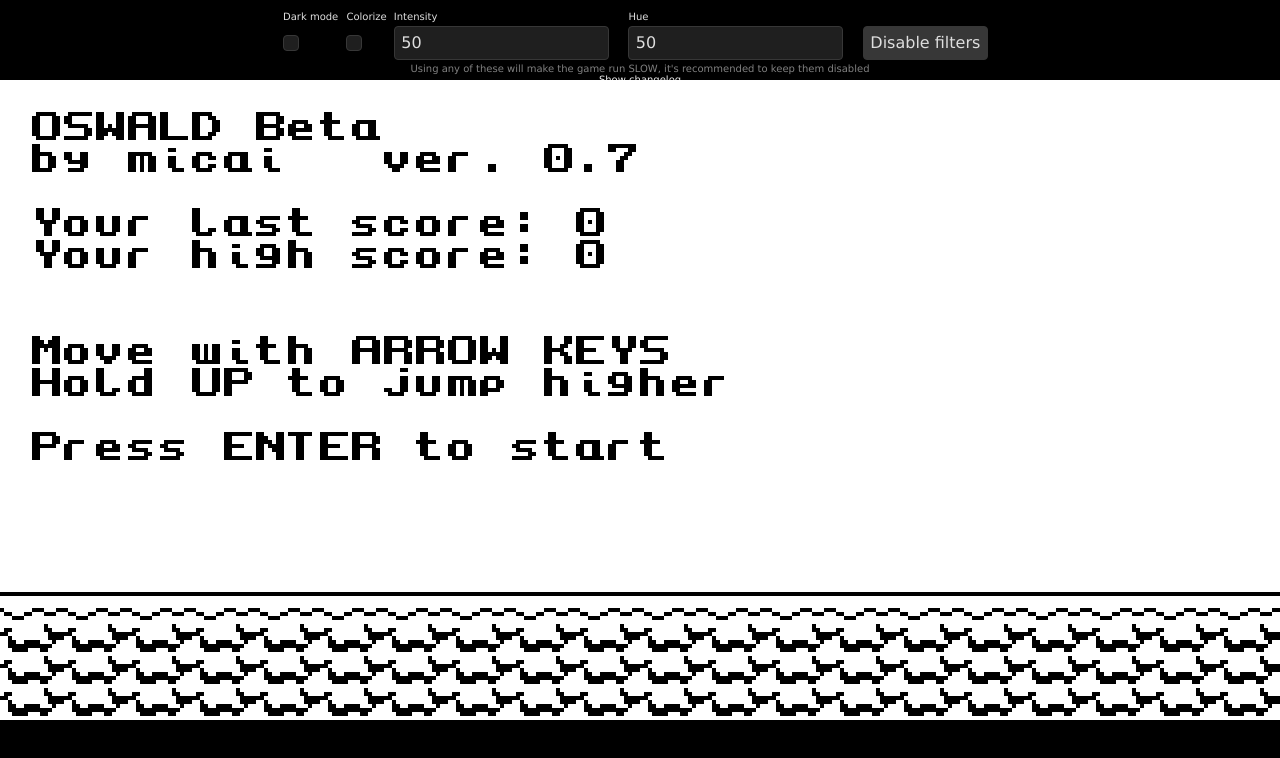
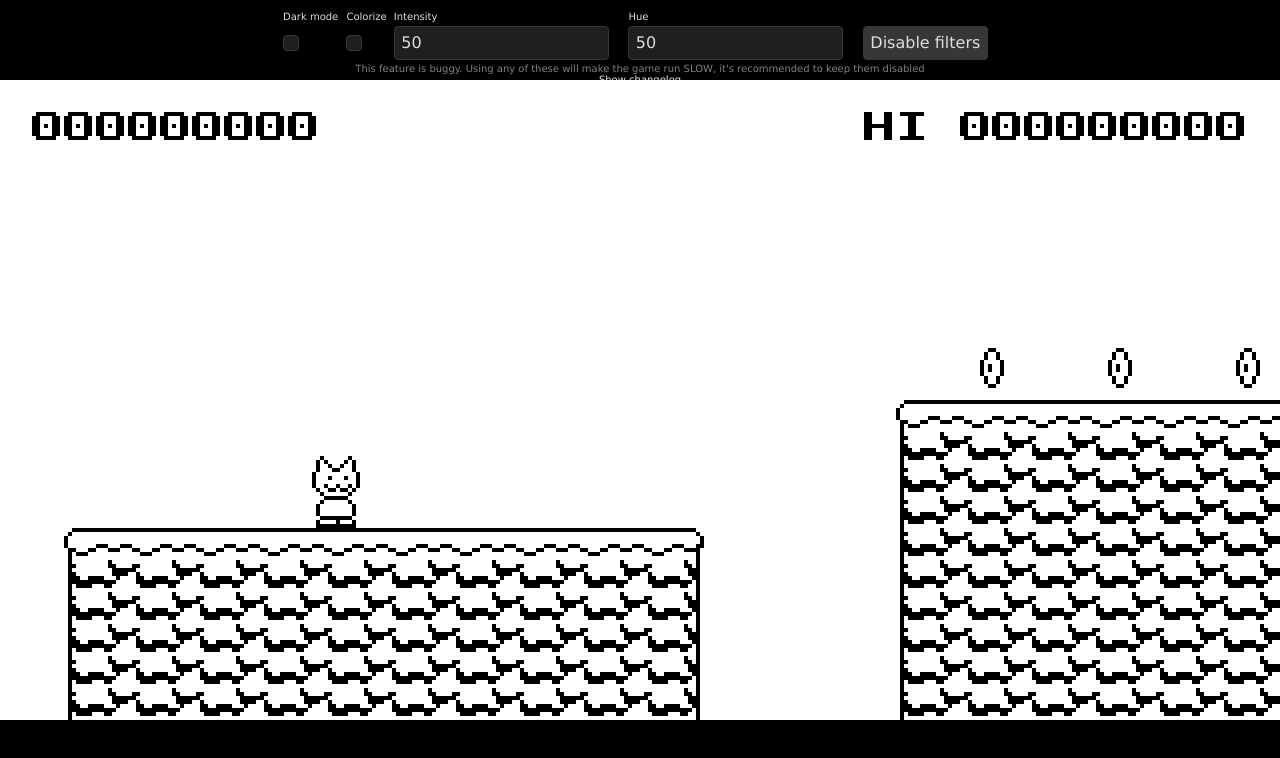
Before and after one commit to micai98/oswald, a plain HTML site: page index.html in a window 1280 px wide. Drawn offline with Linux system fonts and the light colour scheme.

Commit message:
0.8
  - started to make the game look more like a finished product
    - debug display is off by default (can be brought back up with the "dbg" code or F11 key)
	- removed the title screen, the game now starts at the beginning of the level and waits for player's input to start scrolling and counting score
  - removed debug camera controls
  - player can now move with WASD and jump with spacebar
  - player can no longer kill enemies while dead
  - added a death animation for the player
  - added sound effects (can be muted with F2)
  - fixed a bug that caused scrolling speed to go above max
  - reduced max scrolling speed from 2.4 to 2.3
  - increased the main scene's width from 100000 to 500000
  - the scene should now automatically extend when the player's close to reaching its end (i have no idea if this works)
  - added 2 new prefabs

```diff
--- a/game.js
+++ b/game.js
@@ -1517,6 +1517,26 @@ __sprite_init__(this, s_kot_hat, 16, 22, 8, 11, 'Box', 8, 3, 13, 8, 22, ['img/s_
 /***********************************************************************
  * SOUNDS
  ***********************************************************************/
+function __snd_jump() {
+__audio_init__(this, snd_jump, '', '', 'aud/jump.ogg');
+}; var snd_jump = new __snd_jump();
+
+function __snd_coin() {
+__audio_init__(this, snd_coin, '', '', 'aud/coin.ogg');
+}; var snd_coin = new __snd_coin();
+
+function __snd_stomp() {
+__audio_init__(this, snd_stomp, '', '', 'aud/stomp.ogg');
+}; var snd_stomp = new __snd_stomp();
+
+function __snd_dead() {
+__audio_init__(this, snd_dead, '', '', 'aud/dead.ogg');
+}; var snd_dead = new __snd_dead();
+
+function __snd_trampoline() {
+__audio_init__(this, snd_trampoline, '', '', 'aud/trampoline.ogg');
+}; var snd_trampoline = new __snd_trampoline();
+
 
 
 /***********************************************************************
@@ -1652,6 +1672,8 @@ this.enemy_bounce_high = 1;
 // Functions
 this.die = function() {
 	if(!this.dead) {
+		instance_create(x, y, o_kot_dead);
+		sound_c_play(snd_dead);
 		last_score = hud_object.score;
 		highscore_update();
 		this.dead = true;
@@ -1672,16 +1694,18 @@ if(this.vy < 0) { this.diry = -1 }
 
 // - Controls and movement -
 // Jumping
-if(keyboard_check_pressed(k_up)) {
+if(input_pressed(k_up, k_jump, vk_w)) {
+	game_started = true;
 	this.jumpbuffer = this.jumpbuffer_max;
 }
 
 if(this.jumpbuffer > 0 && place_meeting(x, y-8, o_dev_solid) == null && (this.grounded || (this.coyote > 0 && this.diry != -1))) {
 	this.jumpbuffer = 0;
 	this.vy = -this.jumppower;
-}
-
-if(keyboard_check_released(k_up) && this.diry == -1 && !this.jumpbrake_disabled ) {
+	sound_c_play(snd_jump);
+}
+
+if(input_released(k_up, k_jump, vk_w) && this.diry == -1 && !this.jumpbrake_disabled ) {
 	this.vy *= this.jumpbrake;
 }
 
@@ -1696,8 +1720,9 @@ if(!this.grounded) {
 }
 
 // Horizontal movement
-this.keyx = (keyboard_check(k_right) - keyboard_check(k_left));
+this.keyx = (input_down_int(k_right, vk_d) - input_down_int(k_left, vk_a));
 if(keyx != 0) {
+	game_started = true;
 	this.sprite_dir = this.keyx;
 	this.vx += this.accel * this.keyx;
 	if(this.grounded) image_speed = 0.25;
@@ -1785,13 +1810,15 @@ with(this) {
 this.other = this.place_meeting(this.x, this.y, o_coin);
 if(this.other != null) {
 other.instance_destroy();
+sound_c_play(snd_coin);
 hud_object.score += 50;
 }
 this.other = this.place_meeting(this.x, this.y, o_enemy_rat);
 if(this.other != null) {
-if(!other.dead) {
+if(!other.dead && !this.dead) {
 	if(this.vy > 0) {
 		other.die();
+		sound_c_play(snd_stomp);
 		hud_object.score += 100;
 		if(keyboard_check(k_up)) this.vy = -(this.jumppower * this.enemy_bounce_high);
 		else this.vy = -(this.jumppower * this.enemy_bounce);
@@ -1803,6 +1830,7 @@ if(!other.dead) {
 this.other = this.place_meeting(this.x, this.y, o_trampoline);
 if(this.other != null) {
 if(y < other.y) {
+	sound_c_play(snd_trampoline);
 	this.vy = -this.jumppower * this.jumptrampoline;
 	this.jumpbrake_disabled = true;
 	other.image_speed = 0.5;
@@ -1817,7 +1845,7 @@ this.on_draw = function() {
 if (this.visible == 1) {
 __handle_sprite__(this);
 with(this) {
-if(!this.dead) draw_sprite_ext(player_character, image_index, ceil(x), ceil(y), 1*this.sprite_dir, 1, 0, 1);
+if(!this.dead) draw_sprite_ext(player_character, image_index, ceil(x), ceil(y), this.sprite_dir, 1, 0, 1);
 
 if(debug) {
 	draw_sprite_text(room_viewport_x+8, room_viewport_y+24, "X: " + x.toFixed(2).toString() + " Y: " + y.toFixed(2).toString() + " J: " + this.jumpbuffer.toString() + " C: " + this.coyote.toString() + (this.jumpbrake_disabled ? " BD" : ""));
@@ -1847,27 +1875,31 @@ this.reset = function() {
 	this.interval = camera_speedup_interval;
 	this.increment = camera_speedup_increment;
 }
-
-if(x+1000 > room_width) {
-	room_width += 2000;
-}
 }
 };
 this.on_destroy = on_destroy_i;
 this.on_step = function() {
 with(this) {
+if(!game_started) return;
+
 if(!player_object.dead) this.x += this.vx;
 
 if(this.tick >= this.interval) {
-	if(vx < camera_speedup_maxspeed) vx += camera_speedup_speed;
+	vx += camera_speedup_speed;
 	this.tick = 0;
 	this.interval += this.increment;
 	this.increment += camera_speedup_increment;
 }
 
+if(vx > camera_speedup_maxspeed) vx = camera_speedup_maxspeed;
+
 this.tick += 1;
 
-// debug
+if(x+2000 > room_width) {
+	room_width += 4000;
+}
+
+/* debug
 if(keyboard_check(vk_a)) {
 	x -= this.vx*4;
 }
@@ -1880,7 +1912,7 @@ if(keyboard_check(vk_s)) {
 if(keyboard_check(vk_d)) {
 	x += this.vx*2;
 }
-
+*/
 }
 };
 this.on_end_step = on_end_step_i;
@@ -1911,6 +1943,7 @@ this.pausepressed = false;
 this.chc = "";
 this.score = 0;
 this.tick = 0;
+game_started = false;
 
 this.reset_score = function() {
 	this.score = 0;
@@ -1921,6 +1954,8 @@ this.reset_score = function() {
 this.on_destroy = on_destroy_i;
 this.on_step = function() {
 with(this) {
+if(!game_started) return;
+
 if(this.tick >= 30) {
 		if(!player_object.dead) this.score += 1;
 		this.tick = 0;
@@ -1937,7 +1972,7 @@ if(!player_object.dead) {
 		this.pausepressed = false;
 	}
 } else {
-	if(keyboard_check_released(k_pause)) {
+	if(input_released(k_jump, k_pause)) {
 		room_goto_first();
 	}
 }
@@ -1946,6 +1981,8 @@ if(!player_object.dead) {
 this.on_end_step = function() {
 with(this) {
 ccheck();
+if(keyboard_check_pressed(vk_f2)) sound_enabled = !sound_enabled;
+if(keyboard_check_pressed(vk_f11)) debug = !debug;
 }
 };
 this.on_collision = on_collision_i;
@@ -1962,6 +1999,11 @@ this.hiscore_str = high_score.toString()
 
 draw_sprite_text(room_viewport_x + 8, room_viewport_y + 8 ,  "0".repeat(this.zeros-this.score_str.length)+score_str);
 
+if(debug) {
+	draw_set_color(255, 255, 255);
+	draw_sprite_text(room_viewport_x + 8, room_viewport_y + 138, "v. " + game_meta_version);
+	draw_sprite_text(room_viewport_x + 8, room_viewport_y + 146, "by micai");
+}
 
 if(tu_paused) {
 	draw_set_color(255, 255, 255);
@@ -1996,14 +2038,13 @@ this.on_destroy = on_destroy_i;
 this.on_step = on_step_i;
 this.on_end_step = function() {
 with(this) {
-/*
 if(!this.bound) {
 if(place_meeting(x, y+16, o_dev_solid)) image_index = 0;
 else if(place_meeting(x, y-16, o_dev_solid)) image_index = 1;
-else if(place_meeting(x+16, y, o_dev_solid)) image_index = 2;
-else if(place_meeting(x-16, y, o_dev_solid)) image_index = 3;
+//else if(place_meeting(x+16, y, o_dev_solid)) image_index = 2;
+//else if(place_meeting(x-16, y, o_dev_solid)) image_index = 3;
 this.bound = true;
-}*/
+}
 }
 };
 this.on_collision = on_collision_i;
@@ -2383,7 +2424,7 @@ draw_sprite_text(8, 88, "Press ENTER to start");
 }; var o_dev_mainmenu = new __o_dev_mainmenu();
 
 function __o_dev_cat_demo() {
-__instance_init__(this, o_dev_cat_demo, null, 1, 0, s_kot, 1, 20);
+__instance_init__(this, o_dev_cat_demo, null, 1, 0, s_kot, 1, 19);
 this.on_creation = function() {
 with(this) {
 image_speed = 0.1;
@@ -2406,7 +2447,7 @@ this.on_draw = on_draw_i;
 }; var o_dev_cat_demo = new __o_dev_cat_demo();
 
 function __o_bl_woodenblock() {
-__instance_init__(this, o_bl_woodenblock, null, 0, 0, s_woodenblock, 1, 82);
+__instance_init__(this, o_bl_woodenblock, null, 0, 0, s_woodenblock, 1, 80);
 this.on_creation = on_creation_i;
 this.on_destroy = on_destroy_i;
 this.on_step = on_step_i;
@@ -2425,7 +2466,7 @@ this.on_draw = on_draw_i;
 }; var o_bl_woodenblock = new __o_bl_woodenblock();
 
 function __o_bl_cave() {
-__instance_init__(this, o_bl_cave, null, 0, 0, s_cave, 1, 83);
+__instance_init__(this, o_bl_cave, null, 0, 0, s_cave, 1, 81);
 this.on_creation = on_creation_i;
 this.on_destroy = on_destroy_i;
 this.on_step = on_step_i;
@@ -2473,7 +2514,7 @@ this.on_draw = on_draw_i;
 }; var o_bl_cave = new __o_bl_cave();
 
 function __o_trampoline() {
-__instance_init__(this, o_trampoline, null, 1, 0, s_trampoline, 1, 84);
+__instance_init__(this, o_trampoline, null, 1, 0, s_trampoline, 1, 82);
 this.on_creation = function() {
 with(this) {
 image_speed = 0;
@@ -2499,6 +2540,37 @@ image_speed = 0;
 };
 this.on_draw = on_draw_i;
 }; var o_trampoline = new __o_trampoline();
+
+function __o_kot_dead() {
+__instance_init__(this, o_kot_dead, null, 1, 0, s_kot, 1, 84);
+this.on_creation = function() {
+with(this) {
+this.vy = -12;
+}
+};
+this.on_destroy = on_destroy_i;
+this.on_step = function() {
+with(this) {
+y += this.vy;
+if(this.vy < -1) this.vy *= 0.8;
+else this.vy += 0.5;
+if(y > room_width + 16) instance_destroy();
+}
+};
+this.on_end_step = on_end_step_i;
+this.on_collision = on_collision_i;
+this.on_roomstart = on_roomstart_i;
+this.on_roomend = on_roomend_i;
+this.on_animationend = on_animationend_i;
+this.on_draw = function() {
+if (this.visible == 1) {
+__handle_sprite__(this);
+with(this) {
+draw_sprite_ext(player_character, 0, ceil(x), ceil(y), player_object.sprite_dir, -1, 0, 1);
+}
+}
+};
+}; var o_kot_dead = new __o_kot_dead();
 
 
 
@@ -2509,80 +2581,31 @@ function __sc_init() {
 this.tiles = [
 [1000000,
 [ts_brick,
-[0,0,1,1,16,48]],
-[ts_ground,
-[96,0,16,16,0,128],
-[96,0,16,16,16,128],
-[96,0,16,16,32,128],
-[96,0,16,16,48,128],
-[96,0,16,16,64,128],
-[96,0,16,16,80,128],
-[96,0,16,16,96,128],
-[96,0,16,16,112,128],
-[96,0,16,16,128,128],
-[96,0,16,16,144,128],
-[96,0,16,16,160,128],
-[96,0,16,16,176,128],
-[96,0,16,16,192,128],
-[96,0,16,16,208,128],
-[96,0,16,16,224,128],
-[96,0,16,16,240,128],
-[96,0,16,16,256,128],
-[96,0,16,16,272,128],
-[96,0,16,16,288,128],
-[96,0,16,16,304,128],
-[160,0,16,16,16,144],
-[160,0,16,16,32,144],
-[160,0,16,16,48,144],
-[160,0,16,16,64,144],
-[160,0,16,16,80,144],
-[160,0,16,16,64,144],
-[160,0,16,16,48,144],
-[160,0,16,16,32,144],
-[160,0,16,16,16,144],
-[160,0,16,16,0,144],
-[160,0,16,16,16,144],
-[160,0,16,16,32,144],
-[160,0,16,16,48,144],
-[160,0,16,16,64,144],
-[160,0,16,16,80,144],
-[160,0,16,16,96,144],
-[160,0,16,16,112,144],
-[160,0,16,16,128,144],
-[160,0,16,16,144,144],
-[160,0,16,16,160,144],
-[160,0,16,16,176,144],
-[160,0,16,16,192,144],
-[160,0,16,16,208,144],
-[160,0,16,16,224,144],
-[160,0,16,16,240,144],
-[160,0,16,16,256,144],
-[160,0,16,16,272,144],
-[160,0,16,16,288,144],
-[160,0,16,16,304,144]]]];
+[0,0,1,1,16,48]]]];
 this.objects = [
-[{o:o_dev_mainmenu, x:0, y:0}],
-[{o:o_dev_cat_demo, x:48, y:117}]];
+[{o:o_hud, x:0, y:0}]];
 this.start = function() {
 __room_start__(this, sc_init, 320, 160, 60, 255, 255, 255, null, 0, 0, 0, 320, 160, null, 50, 50);
+
+room_goto_next();
 };
 }
 var sc_init = new __sc_init();
 tu_scenes.push(sc_init);
-function __sc_demo () {
+function __sc_game() {
 this.tiles = [
 ];
 this.objects = [
 [{o:o_kot, x:80, y:96}],
-[{o:o_camera, x:80, y:0}],
+[{o:o_camera, x:140, y:0}],
 [{o:o_hud, x:0, y:16}],
 [{o:o_world_generator, x:0, y:0}]];
 this.start = function() {
-__room_start__(this, sc_demo , 100000, 160, 60, 255, 255, 255, null, 0, 0, 0, 320, 160, o_camera, 320, 160);
-};
-}
-var sc_demo  = new __sc_demo ();
-tu_scenes.push(sc_demo );
+__room_start__(this, sc_game, 500000, 160, 60, 255, 255, 255, null, 0, 0, 0, 320, 160, o_camera, 320, 160);
+};
+}
+var sc_game = new __sc_game();
+tu_scenes.push(sc_game);
 function __sc_prototype() {
 this.tiles = [
 ];
@@ -2665,6 +2688,7 @@ var high_score = load_web_integer("hi");
 if(!high_score) high_score = 0;
 
 
+var game_started = false;
 var player_object;
 var player_character;
 var camera_object;
@@ -2685,7 +2709,7 @@ if(!change_costume(load_web_string("costume"))) player_character = s_kot;
 var character_spawn_offset_x = 4;
 var character_spawn_offset_y = 2;
 
-
+var k_jump = vk_space;
 var k_up = vk_up;
 var k_left = vk_left;
 var k_right = vk_right;
@@ -2697,11 +2721,12 @@ tu_unpausekey = k_pause;
 var camera_speedup_interval = 110;
 var camera_speedup_increment = 4;
 var camera_speedup_speed = 0.05;
-var camera_speedup_maxspeed = 2.4;
+var camera_speedup_maxspeed = 2.3;
 
 var game_meta_author = "micai";
-var game_meta_version = "0.7";
-var debug = true;
+var game_meta_version = "0.8";
+var debug = false;
+var sound_enabled = true;
 
 tu_preloader_showtext = false;
 tu_preloader_bgcolor = "rgb(255, 255, 255)";
@@ -2904,6 +2929,19 @@ BBB.................BBB...BBB...BBB,\
 BBB...BBB...BBBBBBBBBBB...BBB...BBB,\
 ";
 
+var pr_castle5 = "\
+BBBBBBBBBBBBBBBBBBBBBBBBBBB,\
+......W......W......W,\
+......s......s......s,\
+.....................,\
+......c......c......c,\
+......s.............s,\
+......W......s......W,\
+......W......W......W,\
+BBBBBBBBBBBBBBBBBBBBBBBBBBB,\
+BBBBBBBBBBBBBBBBBBBBBBBBBBB,\
+";
+
 var pr_cave1 = "\
 RRRRRRRRRRRRRRRRRRRRRRRRRRRRRRRRRR,\
 RRRRRRRRRRRRRRRRRRRRRRRRRRRRRRRRRR,\
@@ -2918,16 +2956,29 @@ RRRRRRRRRRRRRRRRRRR...RR...RR...RR,\
 ";
 
 var pr_cave2 = "\
-............RRRRRRRRRRRRRRRRRRRRRRRRRRRRR,\
-..................cRRR................RRR,\
-...................RRR........c.......RRR,\
-............RRRRR..RRR.........RRRR...RRR,\
-............RRRc...RRR........cRRRR...RRR,\
-......RRR...RRR....RRR.........RRRR,\
-......RRR...RRR..RRRRR........cRRRR,\
-RRR...RRR...RRR................RRRR....c,\
-RRR...RRR...RRR...............tRRRR...RRR,\
-RRR...RRR...RRRRRRRRRRRR..RRRRRRRRR...RRR,\
+............RRRRRRRRRRRRRRRRRRRRRRRRRRRRRRRRRRR,\
+..................cRRR......................RRR,\
+...................RRR..............c.......RRR,\
+............RRRRR..RRR...............RRRR...RRR,\
+............RRRc...RRR..............cRRRR...RRR,\
+......RRR...RRR....RRR...............RRRR,\
+......RRR...RRR..RRRRR..............cRRRR,\
+RRR...RRR...RRR............c.........RRRR....c,\
+RRR...RRR...RRR...........RRR.......tRRRR...RRR,\
+RRR...RRR...RRRRRRRRRRR...RRR...RRRRRRRRR...RRR,\
+";
+
+var pr_cave3 = "\
+RRRRRRRRRRRRRRRRRRRRRRRRRRRRRRRRRRRRRRRRRRR,\
+......R......R,\
+......s......R,\
+.............s.......,\
+......c.............................c.,\
+......s......c.......................,\
+......R......s.......,\
+......R......R...........r....sRRRs...sRRRs,\
+RRRRRRRRRRRRRRRRRRRRRRRRRRR...RRRRR...RRRRR,\
+RRRRRRRRRRRRRRRRRRRRRRRRRRR...RRRRR...RRRRR,\
 ";
 
 var pr_clouds1 = "\
@@ -2956,7 +3007,7 @@ CC..........CC....CC,\
 ,\
 ";
 
-var prefab_list = [pr_simple1, pr_simple2, pr_simple3, pr_simple4, pr_simple5, pr_simple6, pr_castle1, pr_castle2, pr_castle3, pr_castle4, pr_cave2, pr_cave1, pr_clouds1, pr_clouds2];
+var prefab_list = [pr_simple1, pr_simple2, pr_simple3, pr_simple4, pr_simple5, pr_simple6, pr_castle1, pr_castle2, pr_castle3, pr_castle4, pr_castle5, pr_cave2, pr_cave1, pr_cave3, pr_clouds1, pr_clouds2];
 
 var test_prefab = "\
 BBrBGG....,\
@@ -3005,6 +3056,22 @@ if(costume in player_costumes) {
 }
 return false;
 }
+function input_pressed(k1=-1, k2=-1, k3=-1) {
+return key_pressed[k1] || key_pressed[k2] || key_pressed[k3];
+}
+function input_released(k1=-1, k2=-1, k3=-1) {
+return key_released[k1] || key_released[k2] || key_released[k3];
+}
+function input_down(k1=-1, k2=-1, k3=-1) {
+return key_down[k1] || key_down[k2] || key_down[k3];
+}
+function input_down_int(k1=-1, k2=-1, k3=-1) {
+if(key_down[k1] || key_down[k2] || key_down[k3]) return 1;
+return 0;
+}
+function sound_c_play(sound) {
+if(sound_enabled) sound_play(sound);
+}
 
 
 tu_gameloop = tu_loop;
--- a/index.html
+++ b/index.html
@@ -53,11 +53,28 @@
 				<td><button onclick="tu_canvas.style.filter = ''">Disable filters</button></td>
 			</tr>
 		</table>
-		<div style="text-align:center; color: gray; font-size: 10px">Using any of these will make the game run SLOW, it's recommended to keep them disabled<br />
+		<div style="text-align:center; color: gray; font-size: 10px">This feature is buggy. Using any of these will make the game run SLOW, it's recommended to keep them disabled<br />
 		<a style="text-decoration: underline" onclick="bChangelog.style.display = 'block'">Show changelog</a></div>
 	</main>
 	<div id="changelog">
 		<textarea id="changelog_text" readonly style="width: 100%; height: 90%; resize: none; margin-bottom: 1rem">
+0.8:
+  - started to make the game look more like a finished product
+    - debug display is off by default (can be brought back up with the "dbg" code or F11 key)
+	- removed the title screen, the game now starts at the beginning of the level and waits for player's input to start scrolling and counting score
+  - removed debug camera controls
+  - player can now move with WASD and jump with spacebar
+  - player can no longer kill enemies while dead
+  - added a death animation for the player
+  - added sound effects (can be muted with F2)
+  - fixed a bug that caused scrolling speed to go above max
+  - reduced max scrolling speed from 2.4 to 2.3
+  - increased the main scene's width from 100000 to 500000
+  - the scene should now automatically extend when the player's close to reaching its end (i have no idea if this works)
+  - added 2 new prefabs
+
+
+
 0.7:
   - brought back old code for horizontal collision detection and tweaked its values, seems to be working for now
   - fixed the player's ability to clip through the ceiling while jumping off of a 1 block gap (yes that was possible, the fix is very ghetto right now but it works)
```
Also changed, not shown: changelog.txt, 5 other files.
